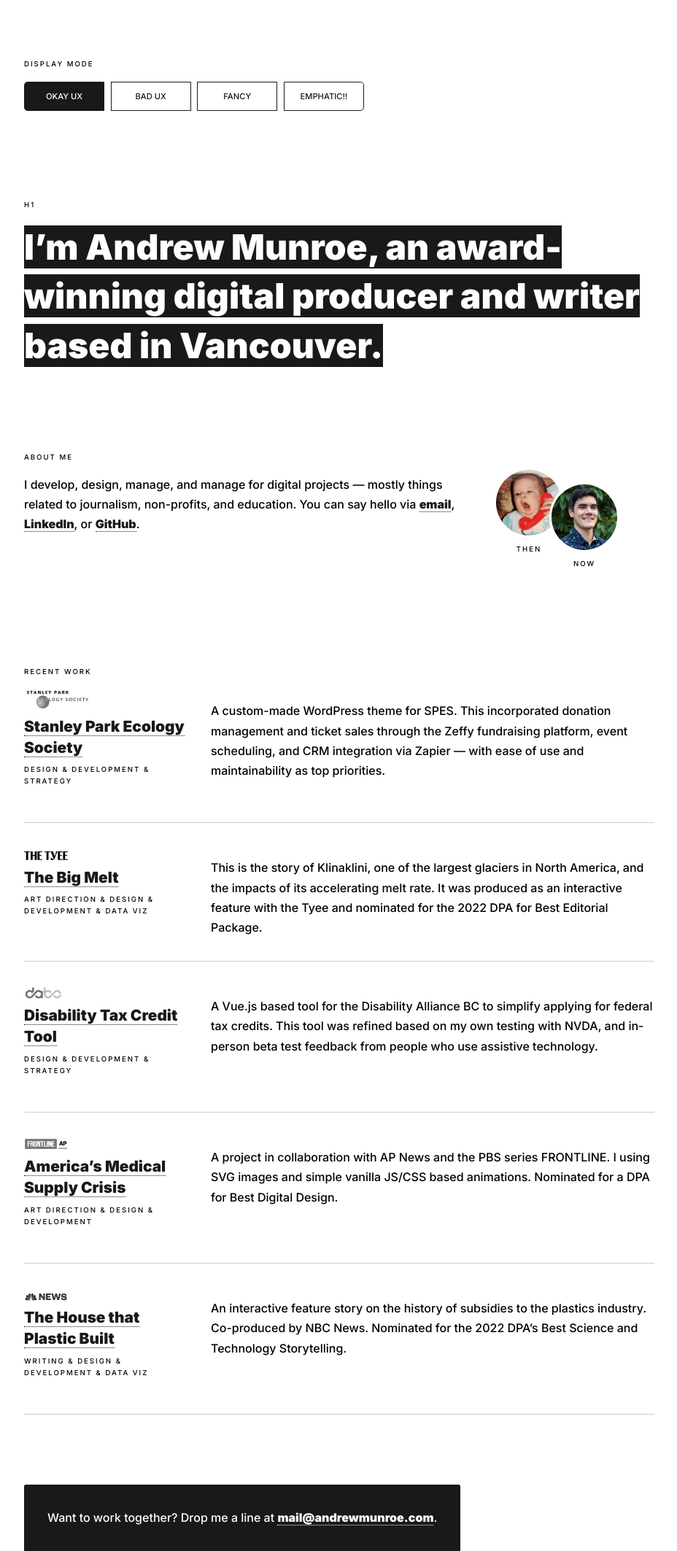
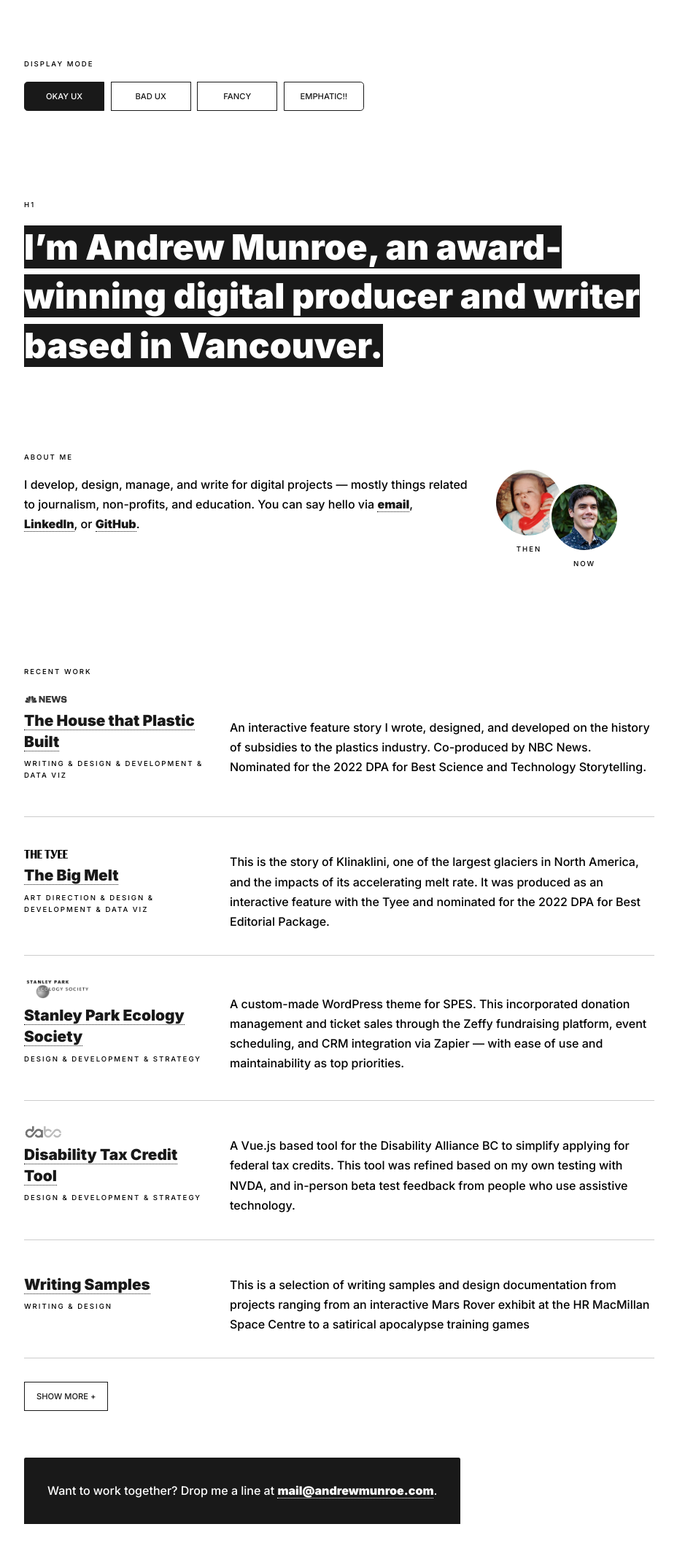
Before and after one commit to andrewmunroe/personal-portfolio, a Jekyll site: the page built from index.md, in a window 1280 px wide. Shown: the whole page at 73% size, without its empty margins (63-991 px from the left). Built offline with Jekyll 4.4.1, drawn with Linux system fonts in a browser that asks for light colours; after the commit the page ends 2089 px from its top, so only the background shows below that.

Commit message:
Add 5 new portfolio entries
plus a 'show more' button and minor style tweaks

```diff
--- a/_includes/head.html
+++ b/_includes/head.html
@@ -2,7 +2,7 @@
   <meta charset="utf-8">
   <meta http-equiv="X-UA-Compatible" content="IE=edge">
   <meta name="viewport" content="width=device-width, initial-scale=1">
-  <meta name="description" content="I'm an award-winning digital producer based in Vancouver, BC. I develop, design, manage, and write for digital projects — mostly things related to journalism, non-profits, and education.">
+  <meta name="description" content="I'm an award-winning digital producer and writer based in Vancouver, BC. I develop, design, manage, and write for digital projects — mostly things related to journalism, non-profits, and education.">
   <title>Andrew Munroe | Digital Producer</title>
   <link rel="preconnect" href="https://fonts.googleapis.com">
   <link rel="preconnect" href="https://fonts.gstatic.com" crossorigin>
--- a/_layouts/home.html
+++ b/_layouts/home.html
@@ -16,7 +16,7 @@
   <section>
     <h2 class="label">About me</h2>
     <div class="flex">
-      <p>I develop, design, manage, and manage for digital projects — mostly things related to journalism, non-profits, and education. You can say hello via <a href="mailto:mail@andrewmunroe.com">email</a>, <a href="https://ca.linkedin.com/in/andrewemunroe">LinkedIn</a>, or <a href="https://github.com/andrewmunroe">GitHub</a>.</p>
+      <p>I develop, design, manage, and write for digital projects — mostly things related to journalism, non-profits, and education. You can say hello via <a href="mailto:mail@andrewmunroe.com">email</a>, <a href="https://ca.linkedin.com/in/andrewemunroe">LinkedIn</a>, or <a href="https://github.com/andrewmunroe">GitHub</a>.</p>
       <div id="profiles">
         <figure><img class="round" width="80" height="80" src="assets/img/baby-andrew-munroe.jpg" alt="Andrew as a bébé" /><figcaption class="label">Then</figcaption></figure><figure><img class="round" width="80" height="80" src="assets/img/andrew-munroe.jpg" alt="Andrew as an adult" /><figcaption class="label">Now</figcaption></figure>
       </div>
@@ -26,11 +26,11 @@
     <h2 class="label">Recent work</h2>
     <div class="flex portfolio-item">
       <div class="info">
-        <img class="wide" alt="Stanley Park Ecology Society" src="assets/img/spes.png" width="99" height="27" />
-        <h3><a href="https://thetyee.ca/big-melt/">Stanley Park Ecology Society</a></h3>
-        <span class="label">Design & Development & Strategy</span>
+        <img alt="NBC News" src="assets/img/nbc-news.svg" width="120" height="22" />
+        <h3><a href="https://globalreportingcentre.org/plastics/">The House that Plastic Built</a></h3>
+        <span class="label">Writing & Design & Development & Data Viz</span>
       </div>
-      <p>A custom-made WordPress theme for SPES. This incorporated donation management and ticket sales through the Zeffy fundraising platform, event scheduling, and CRM integration via Zapier — with ease of use and maintainability as top priorities.</p>
+      <p>An interactive feature story I wrote, designed, and developed on the history of subsidies to the plastics industry. Co-produced by NBC News. Nominated for the 2022 DPA for Best Science and Technology Storytelling.</p>
     </div>
     <div class="flex portfolio-item">
       <div class="info">
@@ -42,6 +42,14 @@
     </div>
     <div class="flex portfolio-item">
       <div class="info">
+        <img class="wide" alt="Stanley Park Ecology Society" src="assets/img/spes.png" width="99" height="27" />
+        <h3><a href="https://stanleyparkecology.ca">Stanley Park Ecology Society</a></h3>
+        <span class="label">Design & Development & Strategy</span>
+      </div>
+      <p>A custom-made WordPress theme for SPES. This incorporated donation management and ticket sales through the Zeffy fundraising platform, event scheduling, and CRM integration via Zapier — with ease of use and maintainability as top priorities.</p>
+    </div>
+    <div class="flex portfolio-item">
+      <div class="info">
         <img alt="Disability Alliance BC" src="assets/img/dabc.png" width="66" height="18" />
         <h3><a href="https://disabilityalliancebc.org/dtc-app/">Disability Tax Credit Tool</a></h3>
         <span class="label">Design & Development & Strategy</span>
@@ -50,19 +58,50 @@
     </div>
     <div class="flex portfolio-item">
       <div class="info">
+        <h3><a href="https://andrewmunroe.com/Andrew_Munroe_Portfolio.pdf">Writing Samples</a></h3>
+        <span class="label">Writing & Design</span>
+      </div>
+      <p>This is a selection of writing samples and design documentation from projects ranging from an interactive Mars Rover exhibit at the HR MacMillan Space Centre to a satirical apocalypse training games</p>
+    </div>
+    <button id="more">Show more +</button>
+    <div class="flex portfolio-item hidden">
+      <div class="info">
         <img alt="FRONTLINE and PBS" src="assets/img/frontline-ap.png" width="66" height="18" />
         <h3><a href="https://globalreportingcentre.org/medical-supply-crisis/n95-masks/">America’s Medical Supply Crisis</a></h3>
         <span class="label">Art Direction & Design & Development</span>
       </div>
-      <p>A project in collaboration with AP News and the PBS series FRONTLINE. I using SVG images and simple vanilla JS/CSS based animations. Nominated for a DPA for Best Digital Design.</p>
+      <p>A project in collaboration with AP News and the PBS series FRONTLINE. Done using SVG images and simple vanilla JS/CSS based animations. Nominated for a DPA for Best Digital Design.</p>
     </div>
-    <div class="flex portfolio-item">
+    <div class="flex portfolio-item hidden">
+      <div class="info">
+        <img alt="DLSPH" src="assets/img/dlsph.svg" id="dlsph" width="191" height="35" />
+        <h3><a href="https://ijb.utoronto.ca">IJB at the University of Toronto’s DLSPH</a></h3>
+        <span class="label">Design & Development & Strategy</span>
+      </div>
+      <p>The IJB is a new unit at the Dalla Lana School of Public Health that focuses on collaborative investigative journalism and training the next generation of reporters. I designed and developed a WordPress theme for their launch.</p>
+    </div>
+    <div class="flex portfolio-item hidden">
       <div class="info">
         <img alt="NBC News" src="assets/img/nbc-news.svg" width="120" height="22" />
-        <h3><a href="https://globalreportingcentre.org/plastics/">The House that Plastic Built</a></h3>
-        <span class="label">Writing & Design & Development & Data Viz</span>
+        <h3><a href="https://globalreportingprogram.org/fishmeal">The Fish You (Don't Know You) Eat</a></h3>
+        <span class="label">Art Direction & Design & Development</span>
       </div>
-      <p>An interactive feature story on the history of subsidies to the plastics industry. Co-produced by NBC News. Nominated for the 2022 DPA’s Best Science and Technology Storytelling.</p>
+      <p>In collaboration with NBC News, this project looked at the hidden costs of the global fishmeal industry in China, Peru and West Africa. Won the 2020 DPA for Best Digital Editorial Package.</p>
+    </div>
+    <div class="flex portfolio-item hidden">
+      <div class="info">
+        <img alt="NBC News" src="assets/img/pbs.png" class="wide" width="110" height="30" />
+        <h3><a href="https://globalreportingcentre.org/turning-points">Turning Points</a></h3>
+        <span class="label">Art Direction & Design & Development</span>
+      </div>
+      <p>The landing page for an eight-part series on alcohol use, addiction, and healing in Yellowknife. Each piece was directed by the storytellers themselves, and aired on PBS NewsHour. Uses the Vimeo API for custom video loading.</p>
+    </div>
+    <div class="flex portfolio-item hidden">
+      <div class="info">
+        <h3><a href="https://kitprep-75294.firebaseapp.com/">KitPrep</a></h3>
+        <span class="label">Design & Development</span>
+      </div>
+      <p>This was a demo project created with React and Firebase that allows people to create, save, and share custom emergency preparedness checklists (without needing to create any new accounts).</p>
     </div>
   </section>
 </main>
--- a/assets/js/main.js
+++ b/assets/js/main.js
@@ -42,3 +42,12 @@
     element.tagName === 'H3' ? element.querySelector('a').innerText += '!!' : element.innerHTML = element.innerHTML.replaceAll('.', '!!');
   });
 }
+
+// Display more portfolio items
+const hiddenEls = document.querySelectorAll('.hidden');
+document.getElementById('more').addEventListener('click', function(event) {
+  event.target.remove();
+  if (hiddenEls) {
+    hiddenEls.forEach(el => el.classList.remove('hidden'));
+  }
+});
--- a/assets/main.scss
+++ b/assets/main.scss
@@ -50,7 +50,9 @@
 }
 
 div.flex {
-  @include medium { display: flex; }
+  @include medium {
+    display: flex;
+  }
 }
 
 div#profiles {
@@ -213,9 +215,10 @@
   border-bottom: 1px solid lighten($black, 70%);
   padding-bottom: 2rem;
   margin-bottom: 2rem;
+  @include medium { align-items: center; }
 
   div.info {
-    min-width: 220px;
+    min-width: 250px;
     padding-right: 2rem;
   }
 
@@ -225,6 +228,10 @@
 
     &.wide {
       max-width: 100px;
+    }
+
+    &#dlsph {
+      max-width: 160px;
     }
   }
 
@@ -277,7 +284,7 @@
   }
 
   .label {
-    font-family: 'Papyrus', cursive;
+    font-family: 'Papyrus', 'Copperplate Gothic', 'Impact', cursive;
   }
 
   h1 {
@@ -295,7 +302,6 @@
     display: block;
     padding: 0;
     border-bottom: 40px solid;
-
     div.info {
       margin: 0 auto;
       min-width: 0;
--- a/docs/404.html
+++ b/docs/404.html
@@ -3,7 +3,7 @@
   <meta charset="utf-8">
   <meta http-equiv="X-UA-Compatible" content="IE=edge">
   <meta name="viewport" content="width=device-width, initial-scale=1">
-  <meta name="description" content="I'm an award-winning digital producer based in Vancouver, BC. I develop, design, manage, and write for digital projects — mostly things related to journalism, non-profits, and education.">
+  <meta name="description" content="I'm an award-winning digital producer and writer based in Vancouver, BC. I develop, design, manage, and write for digital projects — mostly things related to journalism, non-profits, and education.">
   <title>Andrew Munroe | Digital Producer</title>
   <link rel="preconnect" href="https://fonts.googleapis.com">
   <link rel="preconnect" href="https://fonts.gstatic.com" crossorigin>
--- a/docs/feed.xml
+++ b/docs/feed.xml
@@ -1 +1 @@
-<?xml version="1.0" encoding="utf-8"?><feed xmlns="http://www.w3.org/2005/Atom" ><generator uri="https://jekyllrb.com/" version="3.8.6">Jekyll</generator><link href="/feed.xml" rel="self" type="application/atom+xml" /><link href="/" rel="alternate" type="text/html" /><updated>2022-01-25T17:46:52-08:00</updated><id>/feed.xml</id><title type="html">Andrew Munroe | Digital Producer based in Vancouver</title></feed>
+<?xml version="1.0" encoding="utf-8"?><feed xmlns="http://www.w3.org/2005/Atom" ><generator uri="https://jekyllrb.com/" version="3.8.6">Jekyll</generator><link href="/feed.xml" rel="self" type="application/atom+xml" /><link href="/" rel="alternate" type="text/html" /><updated>2022-05-29T11:59:56-07:00</updated><id>/feed.xml</id><title type="html">Andrew Munroe | Digital Producer based in Vancouver</title></feed>
```
Also changed, not shown: docs/assets/js/main.js (+9 -0 lines), docs/assets/main.css (+7 -2 lines), docs/index.html (+48 -9 lines), assets/img/arrow-forward-outline.svg (deleted), assets/img/dlsph.jpg (deleted), assets/img/dlsph.svg (added), docs/assets/img/arrow-forward-outline.svg (deleted), docs/assets/img/dlsph.jpg (deleted), docs/assets/img/dlsph.svg (added).
